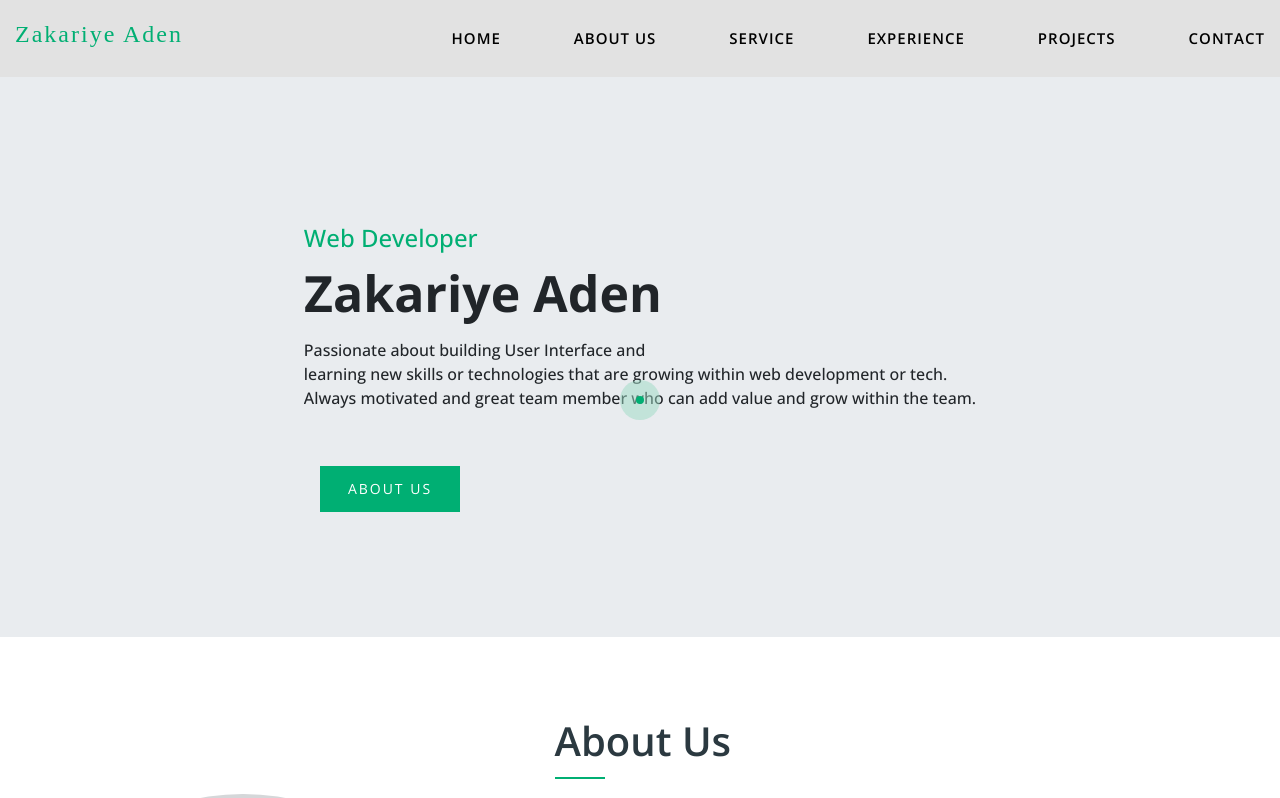
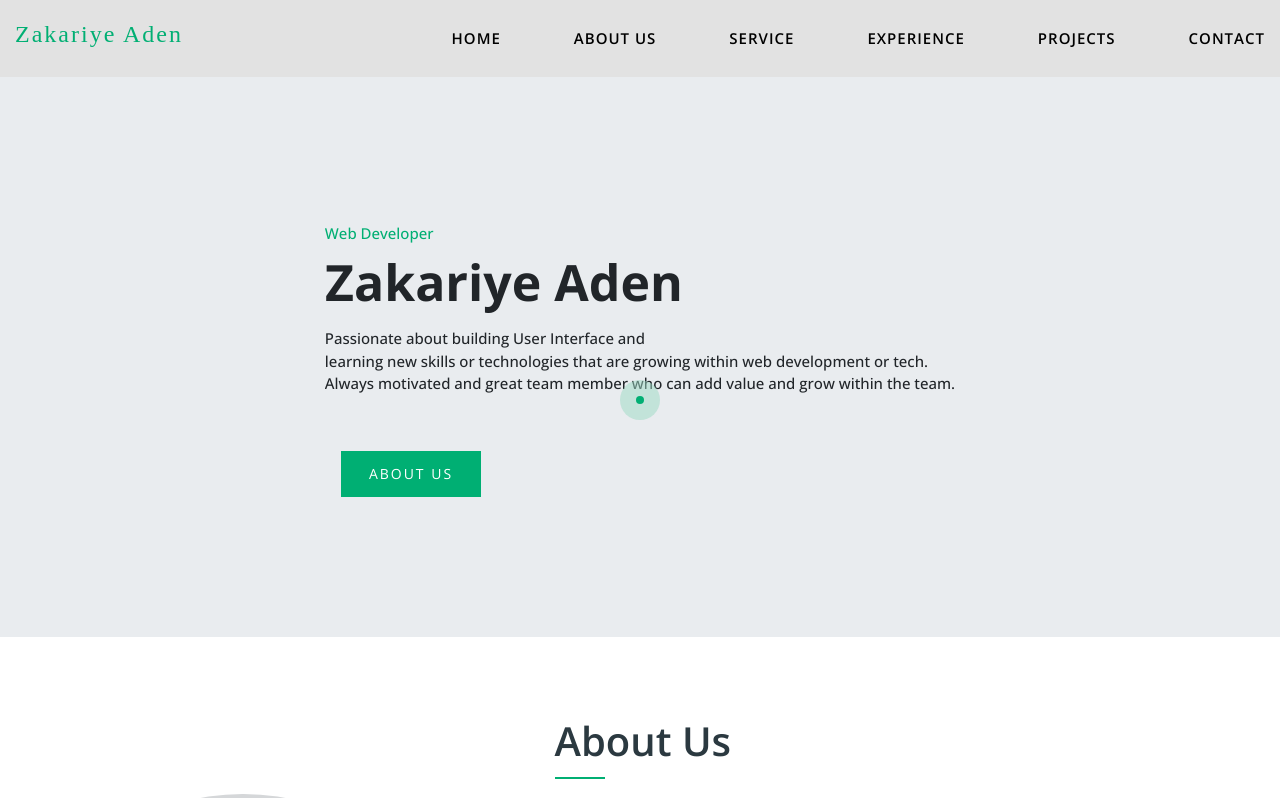
Before and after one commit to ZakariyeAden/Portfolio, a React (Create React App) app: page / in a window 1280 px wide. Shown: the top 798 px of the page. Built offline with nearby package versions, Linux system fonts and the light colour scheme; grey boxes are pictures that could not be loaded; a web font is replaced by a local one.

Commit message:
fixing the service hover

```diff
--- a/src/index.css
+++ b/src/index.css
@@ -148,7 +148,7 @@ body {
 }
 
 .img-bnr-text h5 {
-  font-size: 24px;
+  font-size: 15px;
   color: #00af73;
   font-weight: 500;
   margin: 0;
@@ -198,6 +198,7 @@ body {
 
 .description {
   line-height: 1.5;
+  font-size: 15px;
 }
 
 .BtnView:hover::before {
@@ -368,10 +369,11 @@ body {
   padding-left: 7px;
 }
 
-.service-card :hover {
+.service-card:hover {
   background-color: #00b074;
   color: #fff;
 }
+
 .service-card::after {
   content: "";
   position: absolute;
@@ -387,9 +389,11 @@ body {
   padding-top: 30px;
   padding-bottom: 30px;
   transition: 0.2s ease;
+
 }
 .service-card:hover img {
   filter: brightness(0) invert(1);
+
 }
 .cardtitle:hover .service-text {
   color: #fff;
```
